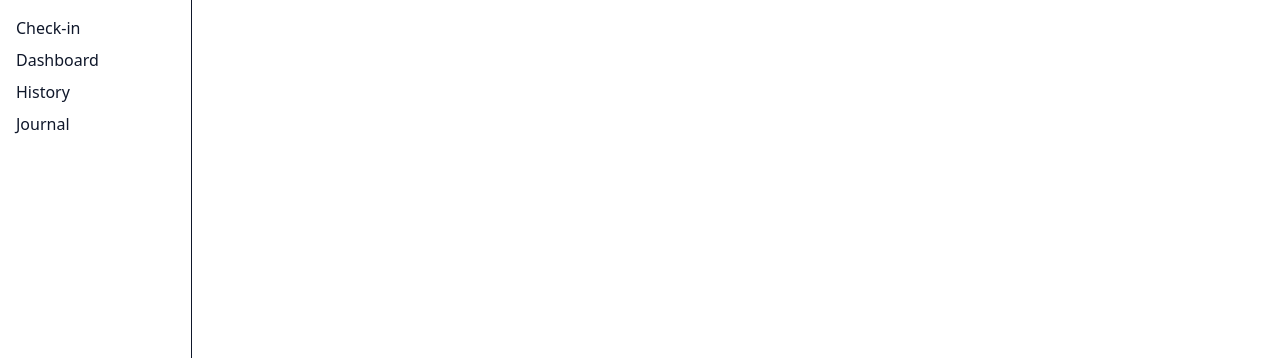
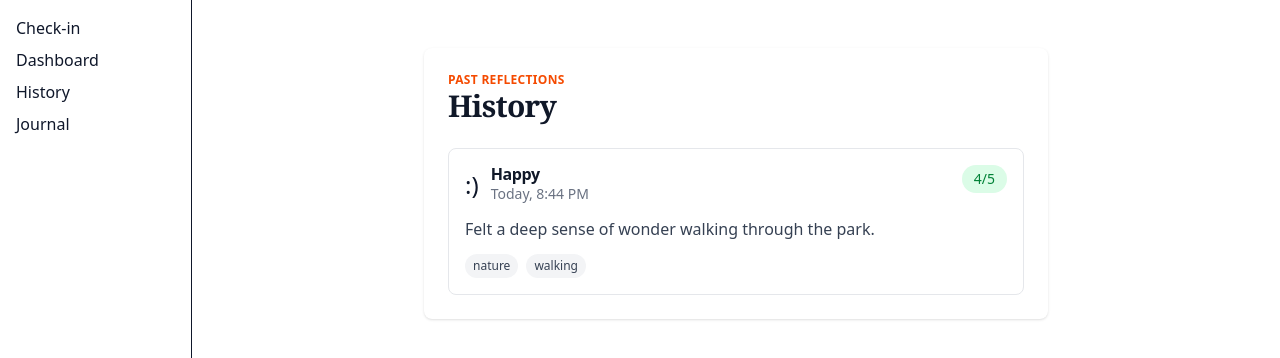
Before and after one commit to UP230359/sodade, a Next.js app: page /history in a window 1280 px wide. Shown: the top 358 px of the page. Built offline with nearby package versions, Linux system fonts and the light colour scheme.

Commit message:
Page history

```diff
--- a/src/app/history/page.tsx
+++ b/src/app/history/page.tsx
@@ -1,3 +1,34 @@
-export default function Page() {
-  return <div></div>;
+"use client";
+
+import MoodHistory from "@/components/mood/MoodHistory";
+import { useAppDispatch, useAppSelector } from "@/store";
+import { setMoodEntries } from "@/store/moodSlice";
+import { useEffect } from "react";
+
+const MOCK_ENTRIES = [
+  {
+    id: "entry-1",
+    mood: "happy" as const,
+    level: 4,
+    note: "Felt a deep sense of wonder walking through the park.",
+    tags: ["nature", "walking"],
+    timestamp: new Date(Date.now() - 2 * 60 * 60 * 1000).toISOString(),
+  },
+];
+
+export default function HistoryPage() {
+  const dispatch = useAppDispatch();
+  const entries = useAppSelector((state) => state.mood.entries);
+
+  useEffect(() => {
+    if (entries.length === 0) {
+      dispatch(setMoodEntries(MOCK_ENTRIES));
+    }
+  }, [dispatch, entries.length]);
+
+  return (
+    <div className="p-6 max-w-2xl mx-auto">
+      <MoodHistory />
+    </div>
+  );
 }
--- a/src/app/insights/page.tsx
+++ b/src/app/insights/page.tsx
@@ -1,8 +1,95 @@
+"use client";
+
+import MoodChart from "@/components/mood/MoodChart";
+import { useAppDispatch, useAppSelector } from "@/store";
+import { setMoodEntries } from "@/store/moodSlice";
+import { useEffect } from "react";
+
+const MOCK_7DAY_ENTRIES = [
+  {
+    id: "mock-1",
+    mood: "happy" as const,
+    level: 4,
+    note: "Returned to peace through evening practice.",
+    tags: ["peaceful"],
+    timestamp: new Date(Date.now() - 6 * 24 * 60 * 60 * 1000).toISOString(),
+  },
+  {
+    id: "mock-2",
+    mood: "neutral" as const,
+    level: 3,
+    note: "Average day",
+    tags: ["routine"],
+    timestamp: new Date(Date.now() - 5 * 24 * 60 * 60 * 1000).toISOString(),
+  },
+  {
+    id: "mock-3",
+    mood: "sad" as const,
+    level: 2,
+    note: "Feeling a bit down",
+    tags: ["rest"],
+    timestamp: new Date(Date.now() - 4 * 24 * 60 * 60 * 1000).toISOString(),
+  },
+  {
+    id: "mock-4",
+    mood: "excited" as const,
+    level: 5,
+    note: "Amazing news today!",
+    tags: ["celebration"],
+    timestamp: new Date(Date.now() - 3 * 24 * 60 * 60 * 1000).toISOString(),
+  },
+  {
+    id: "mock-5",
+    mood: "happy" as const,
+    level: 4,
+    note: "Spent time with friends",
+    tags: ["social"],
+    timestamp: new Date(Date.now() - 2 * 24 * 60 * 60 * 1000).toISOString(),
+  },
+  {
+    id: "mock-6",
+    mood: "neutral" as const,
+    level: 3,
+    note: "Back to routine",
+    tags: ["work"],
+    timestamp: new Date(Date.now() - 1 * 24 * 60 * 60 * 1000).toISOString(),
+  },
+  {
+    id: "mock-7",
+    mood: "happy" as const,
+    level: 4,
+    note: "Good day overall",
+    tags: ["positive"],
+    timestamp: new Date().toISOString(),
+  },
+];
+
 export default function InsightsPage() {
+  const dispatch = useAppDispatch();
+  const entries = useAppSelector((state) => state.mood.entries);
+
+  useEffect(() => {
+    if (typeof window !== "undefined" && entries.length === 0) {
+      const storedEntries = localStorage.getItem("sodade_mood_entries");
+
+      if (!storedEntries) {
+        dispatch(setMoodEntries(MOCK_7DAY_ENTRIES));
+      } else {
+        try {
+          const parsed = JSON.parse(storedEntries);
+          dispatch(setMoodEntries(parsed));
+        } catch (e) {
+          console.error("Failed to load entries from localStorage", e);
+        }
+      }
+    }
+  }, [dispatch, entries.length]);
+
   return (
-    <div className="p-6">
-      <h1 className="text-2xl font-bold">Insights Inbox</h1>
-      <p>Coming soon...</p>
+    <div className="min-h-screen bg-gradient-to-br from-orange-50 via-amber-50 to-yellow-50 p-6 md:p-8">
+      <div className="max-w-5xl mx-auto">
+        <MoodChart />
+      </div>
     </div>
   );
 }
```
